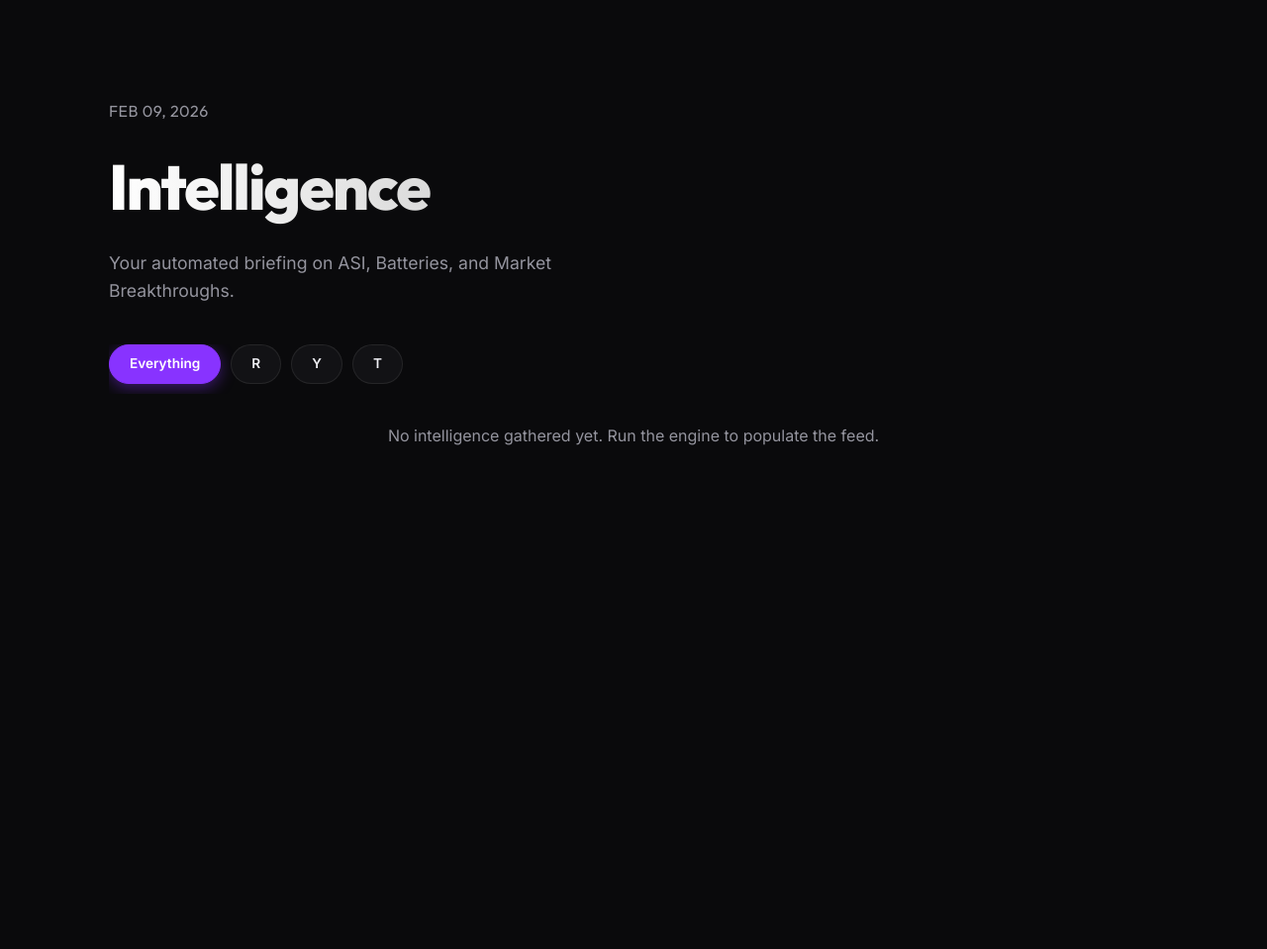
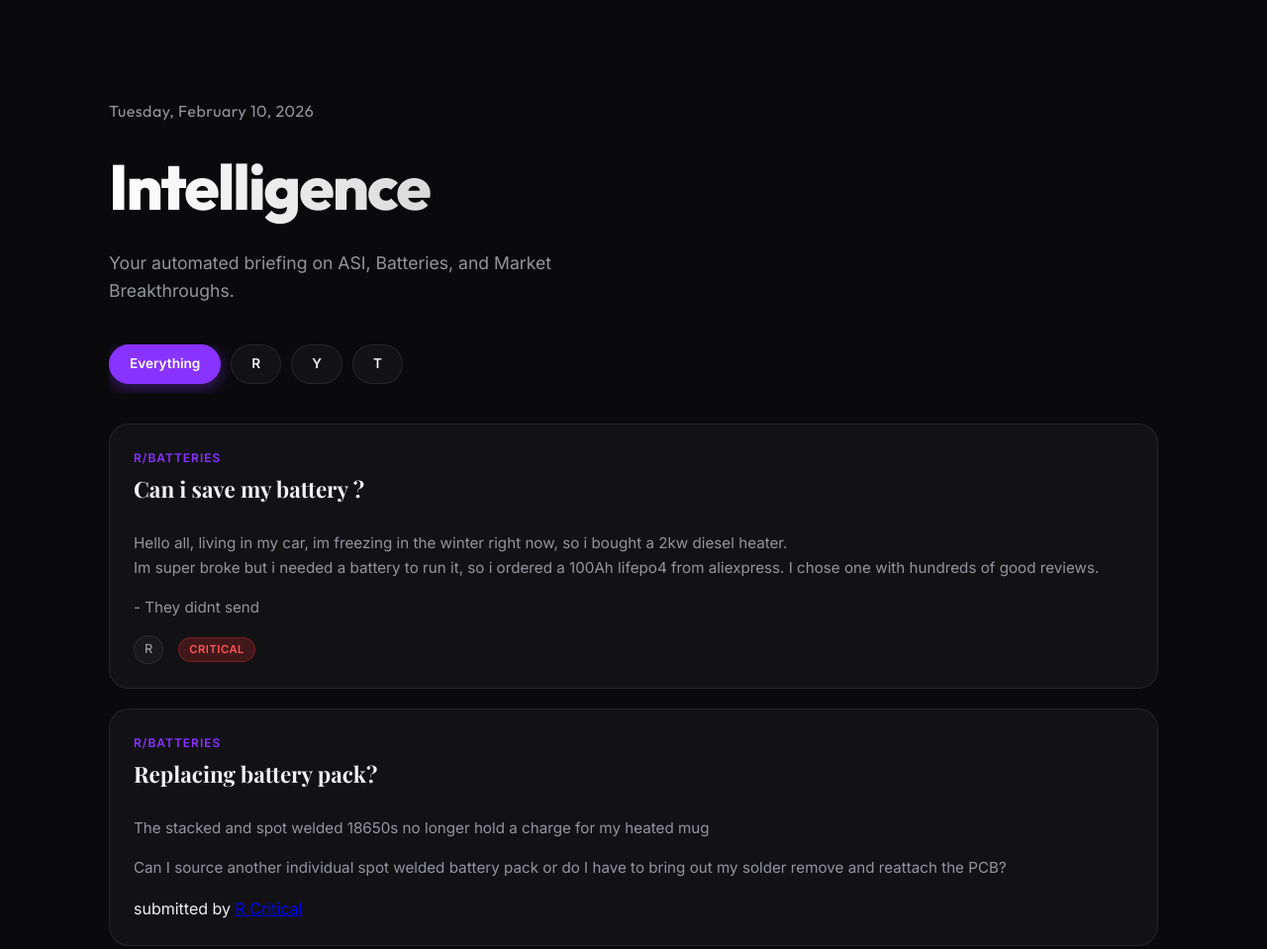
Before and after one commit to kaledh4/SocialMedia, a website: page docs/index.html in a window 1280 px wide. Shown: the top 959 px of the page at 99% size. Before the commit the page ends 800 px from the top, so only its background shows below. Drawn offline with nearby package versions, Linux system fonts and the light colour scheme; a web font is replaced by a local one.

Commit message:
Fix date variable bug - was undefined causing JS error

```diff
--- a/docs/index.html
+++ b/docs/index.html
@@ -297,7 +297,7 @@
 
                 // Format date - Elegant long format
                 const options = { weekday: 'long', year: 'numeric', month: 'long', day: 'numeric' };
-                document.getElementById('current-date').innerText = date.toLocaleDateString('en-US', options);
+                document.getElementById('current-date').innerText = new Date().toLocaleDateString('en-US', options);
 
                 render();
             } catch (err) {
```
